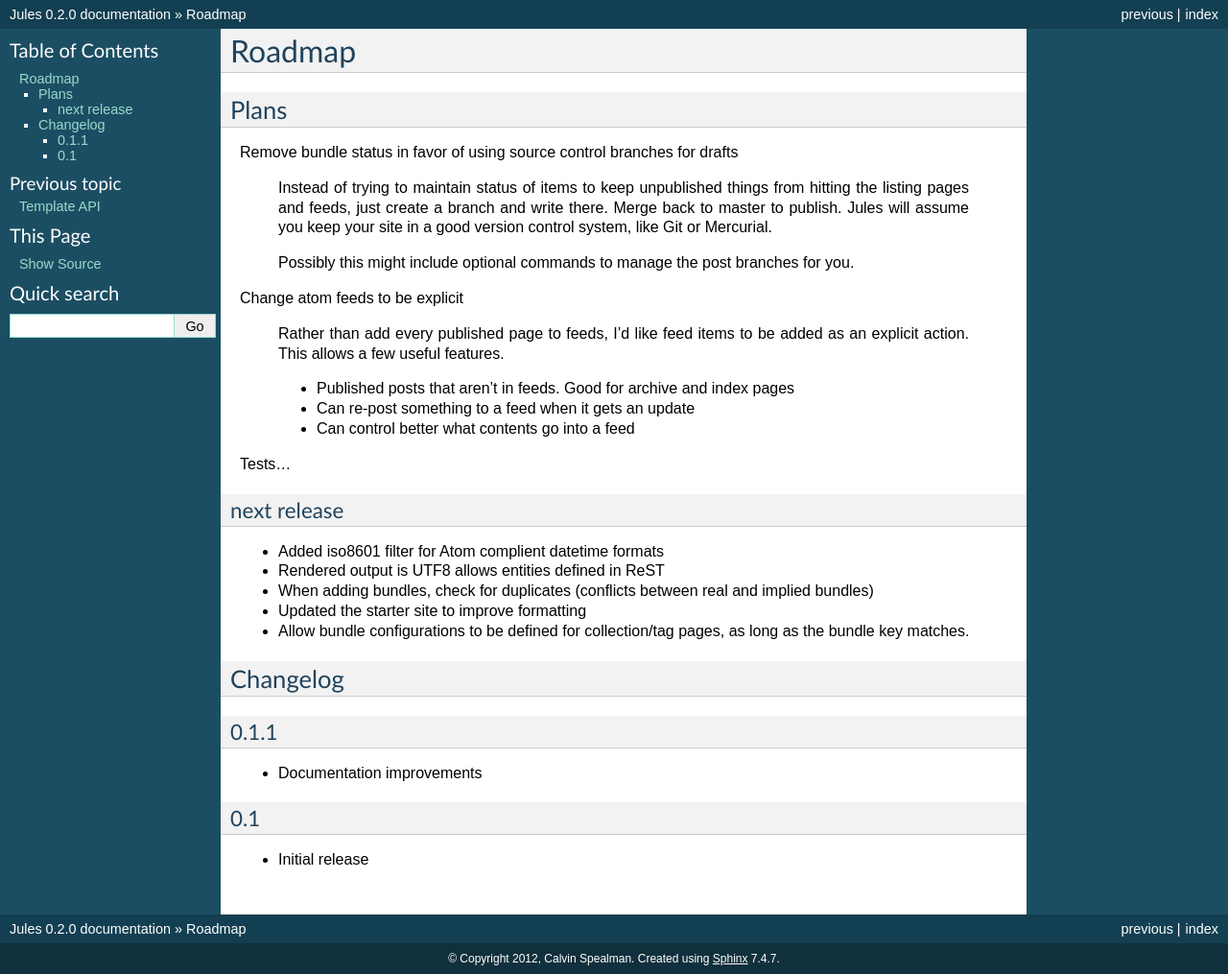
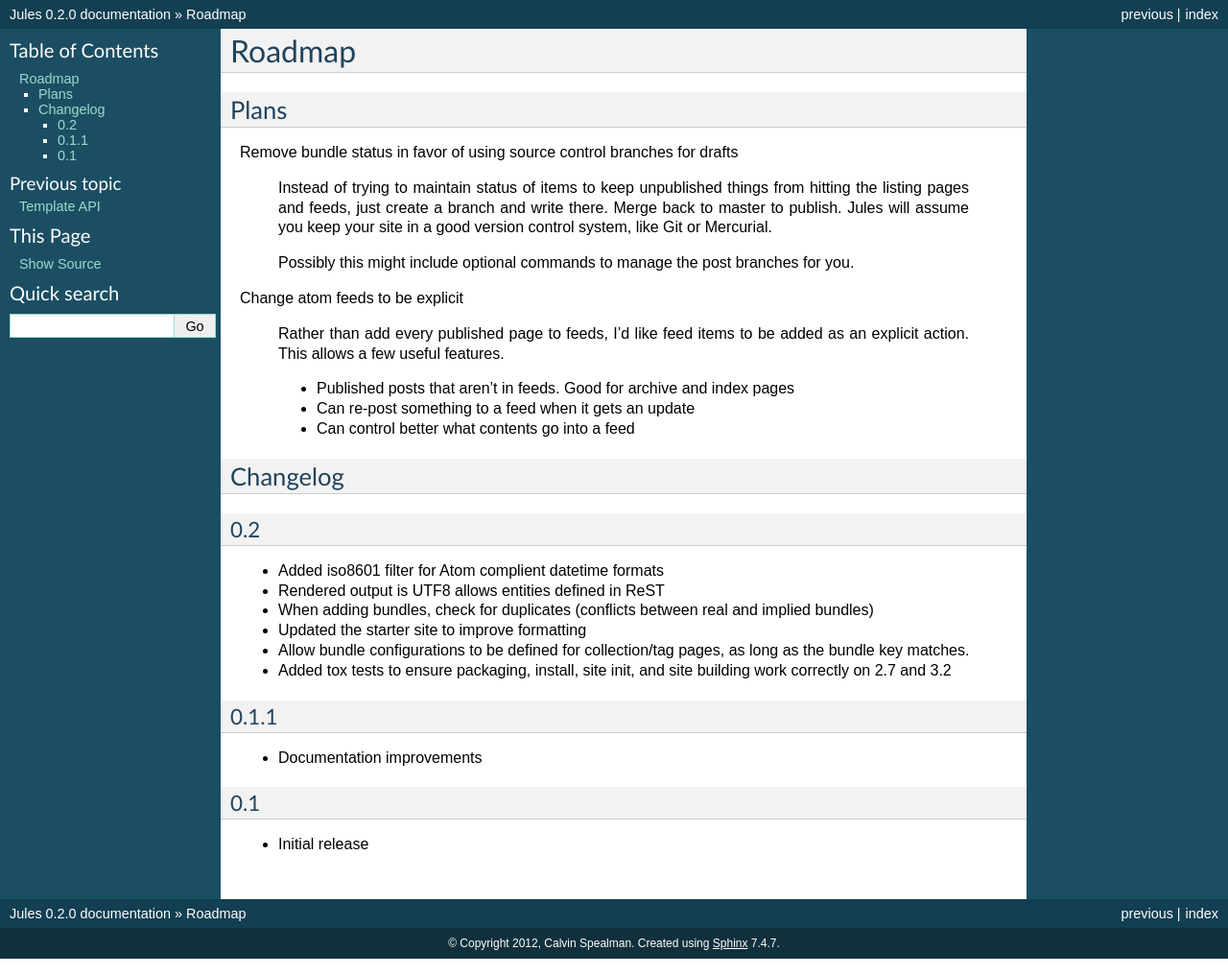
Before and after one commit to ironfroggy/jules, a Sphinx documentation site: the page built from docs/roadmap.rst, in a window 1280 px wide. Shown: the whole page at 96% size. Built offline with Sphinx 7.4.7, drawn with Linux system fonts in a browser that asks for light colours.

```diff
--- a/docs/roadmap.rst
+++ b/docs/roadmap.rst
@@ -18,11 +18,11 @@ Change atom feeds to be explicit
   * Can re-post something to a feed when it gets an update
   * Can control better what contents go into a feed
 
-Tests...
+Changelog
+^^^^^^^^^
 
-
-next release
-############
+0.2
+###
 
 * Added iso8601 filter for Atom complient datetime formats
 * Rendered output is UTF8 allows entities defined in ReST
@@ -30,9 +30,7 @@ next release
 * Updated the starter site to improve formatting
 * Allow bundle configurations to be defined for collection/tag pages, as long
   as the bundle key matches.
-
-Changelog
-^^^^^^^^^
+* Added tox tests to ensure packaging, install, site init, and site building work correctly on 2.7 and 3.2
 
 0.1.1
 ####
```
